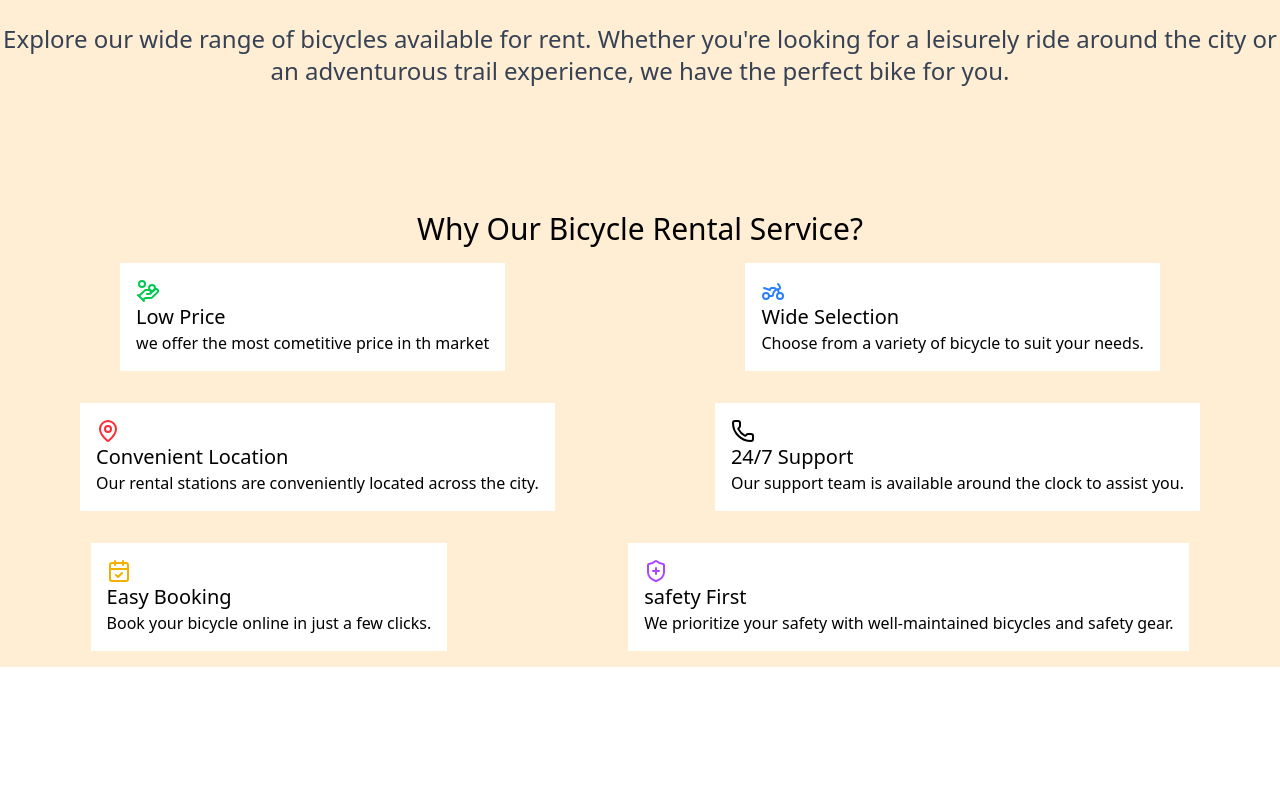
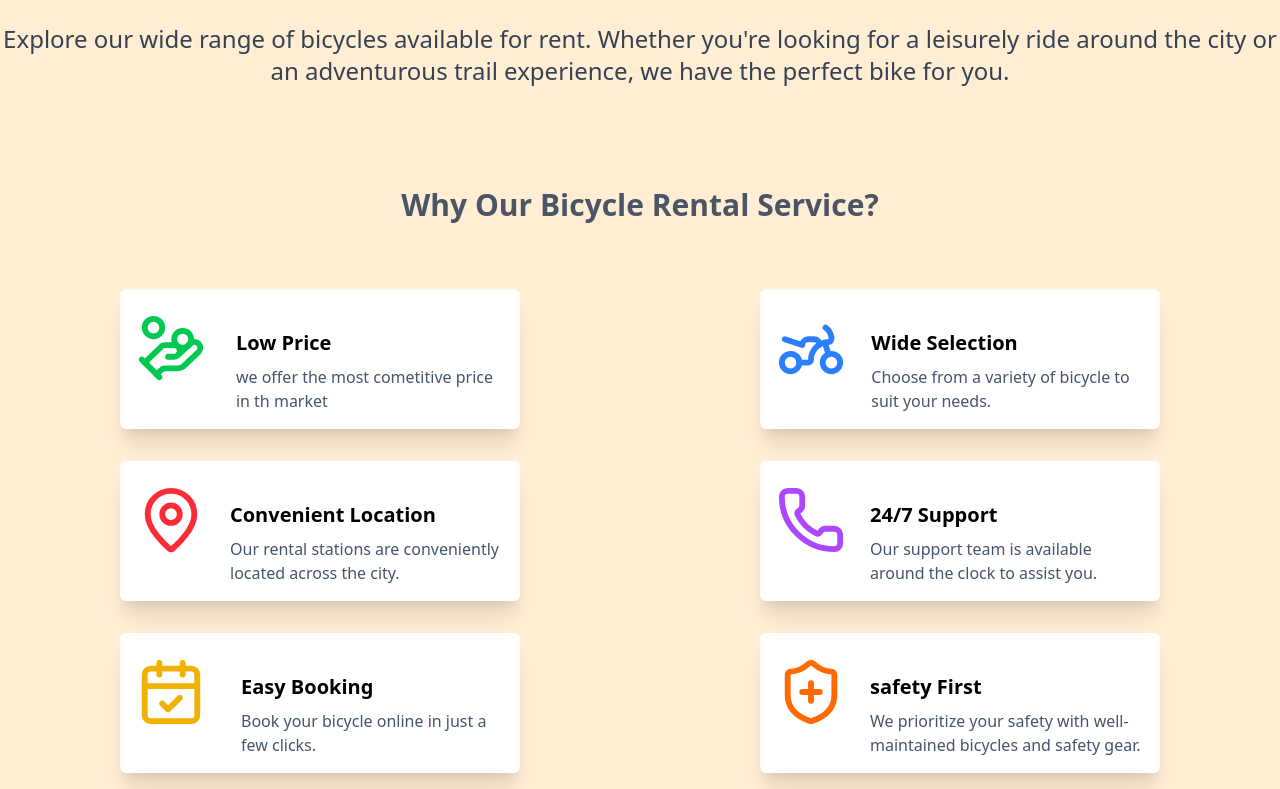
Before and after one commit to AdityaSakhare-13/build-a-webpages-using-TailwindCSS, a React (Vite) app: page / in a window 1280 px wide. Shown: the part 612-1401 px from the top of the page. Before the commit the page ends 1279 px from the top, so only its background shows below. Built offline with nearby package versions, Linux system fonts and the light colour scheme.

Commit message:
added featuresCard

```diff
--- /dev/null
+++ b/src/components/featuresCard.jsx
@@ -0,0 +1,14 @@
+function FeaturesCard({title, description, icon}) {
+  return(
+        <div key={title} className="bg-white m-4 py-4 px-4 w-[400px] rounded-md shadow-xl flex items-end">
+        <div className=" w-[100px] h-[100px] ">{icon}</div>
+
+        <div className="ml-6">
+        <h3 className="text-xl my-4 mt-6 mb-2  font-bold">{title}</h3>
+        <p className=" text-slate-600">{description}</p>
+        </div>
+    </div>
+    );
+}
+
+export default FeaturesCard;
--- a/src/components/featuresSection.jsx
+++ b/src/components/featuresSection.jsx
@@ -1,61 +1,59 @@
 import {HandCoins, Motorbike ,MapPin , Phone, CalendarCheck, ShieldPlus} from "lucide-react"
+import FeaturesCard from "./featuresCard";
 const FEATURES_CONFIG =[
     {
         title: "Low Price",
         description: "we offer the most cometitive price in th market",
-        icon:<HandCoins />,
-        iconColor: "text-green-500"
+        icon:<HandCoins className="h-[70px] w-[70px]  text-green-500" />,
+
     },
 
     {
         title: "Wide Selection",
         description: "Choose from a variety of bicycle to suit your needs.",
-        icon: <Motorbike />,
-        iconColor: "text-blue-500"
+        icon: <Motorbike className="h-[70px] w-[70px] text-blue-500" />,
+
     },
 
     {
         title:"Convenient Location",
         description:"Our rental stations are conveniently located across the city.",
-        icon:<MapPin />,
-        iconColor:"text-red-500"
+        icon:<MapPin className="h-[70px] w-[70px] text-red-500" />,
+
     },
 
     {
         title: "24/7 Support",
         description: "Our support team is available around the clock to assist you.",
-        icon:<Phone />
+        icon:<Phone className="h-[70px] w-[70px] text-purple-500" />
     },
 
     {
         title: "Easy Booking",
         description: "Book your bicycle online in just a few clicks. ",
-        icon:<CalendarCheck />,
-        iconColor: "text-yellow-500"
+        icon:<CalendarCheck className="h-[70px] w-[70px] text-yellow-500" />,
+
     },
 
     {
         title: "safety First",
         description: "We prioritize your safety with well-maintained bicycles and safety gear.",
-        icon:<ShieldPlus />,
-        iconColor: "text-purple-500"
+        icon:<ShieldPlus className="h-[70px] w-[70px] text-orange-500" />,
+
     },
 ]
 
 function FeaturesSection() {
   return (
    <div>
-        <h2 className="text-center text-3xl pt-[100px]"> Why Our Bicycle Rental Service? </h2>
+        <h2 className="text-center text-gray-600 text-3xl mt-[100px] mb-[50px] font-bold"> Why Our Bicycle Rental Service? </h2>
 
         <div className="flex flex-wrap justify-around">
             {FEATURES_CONFIG.map((featureObj)=>{
-                const {title , description, icon, iconColor} = featureObj;
+                const {title , description, icon} = featureObj;
+
                 return(
-                    <div key={title} className="bg-white m-4 p-4">
-                       <div className={`${iconColor}`}>{icon}</div>
-                       <h3 className="text-xl">{title}</h3>
-                       <p>{description}</p>
-                    </div>
+                    <FeaturesCard title={title} description={description} icon={icon} key={title}/>
                 );
             })}
         </div>
@@ -64,4 +62,4 @@ function FeaturesSection() {
   )
 }
 
-export default FeaturesSection
+export default FeaturesSection;
```
